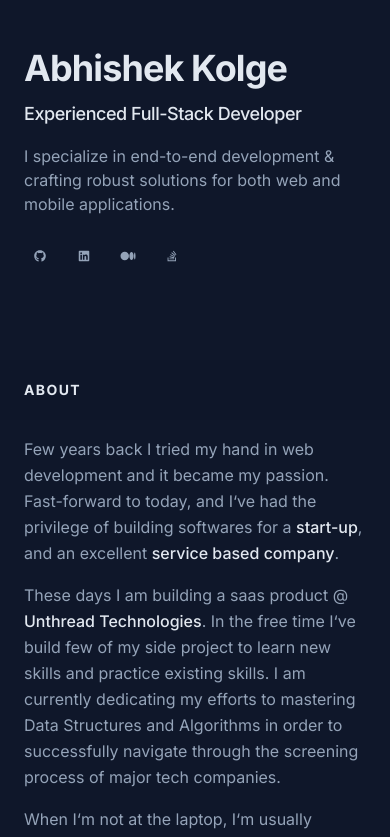
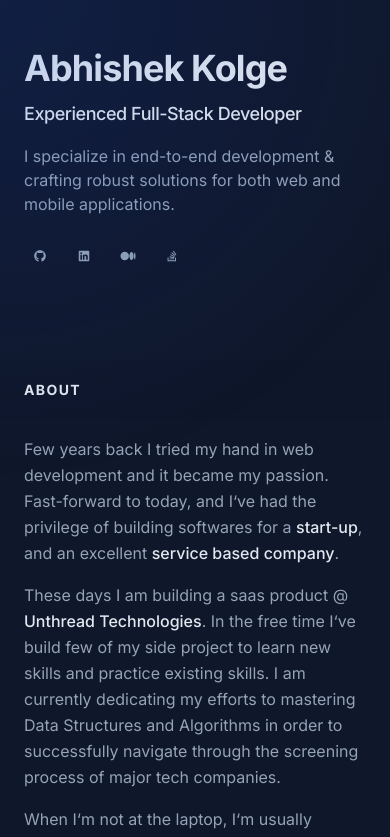
Before and after one commit to AbhishekKolge/portfolio-website, a Next.js app: page / in a window 390 px wide. Shown: the top 837 px of the page. Built offline with nearby package versions, Linux system fonts and the light colour scheme.

Commit message:
mouse gradient for sm screens
Signed-off-by: AbhishekUnthread <abhishek.k@unthread.world>

```diff
--- a/src/components/ui/mouse-gradient.js
+++ b/src/components/ui/mouse-gradient.js
@@ -4,14 +4,14 @@ import { useState, useEffect } from 'react';
 const MouseGradient = () => {
   const [gradientStyle, setGradientStyle] = useState({
     background:
-      'radial-gradient(600px at 703px 502px, rgba(29, 78, 216, 0.15), transparent 80%)',
+      'radial-gradient(600px circle at 0px 0px, rgba(29, 78, 216, 0.15), transparent 80%)',
   });
 
   useEffect(() => {
     const updateGradient = (event) => {
       const { clientX, clientY } = event;
       setGradientStyle({
-        background: `radial-gradient(600px at ${clientX}px ${clientY}px, rgba(29, 78, 216, 0.15), transparent 80%)`,
+        background: `radial-gradient(600px circle at ${clientX}px ${clientY}px, rgba(29, 78, 216, 0.15), transparent 80%)`,
       });
     };
 
@@ -24,7 +24,7 @@ const MouseGradient = () => {
 
   return (
     <div
-      className='pointer-events-none inset-0 z-30 transition duration-300 hidden lg:block lg:fixed'
+      className='pointer-events-none fixed inset-0 z-30 transition duration-300 lg:absolute'
       style={gradientStyle}
     ></div>
   );
```
